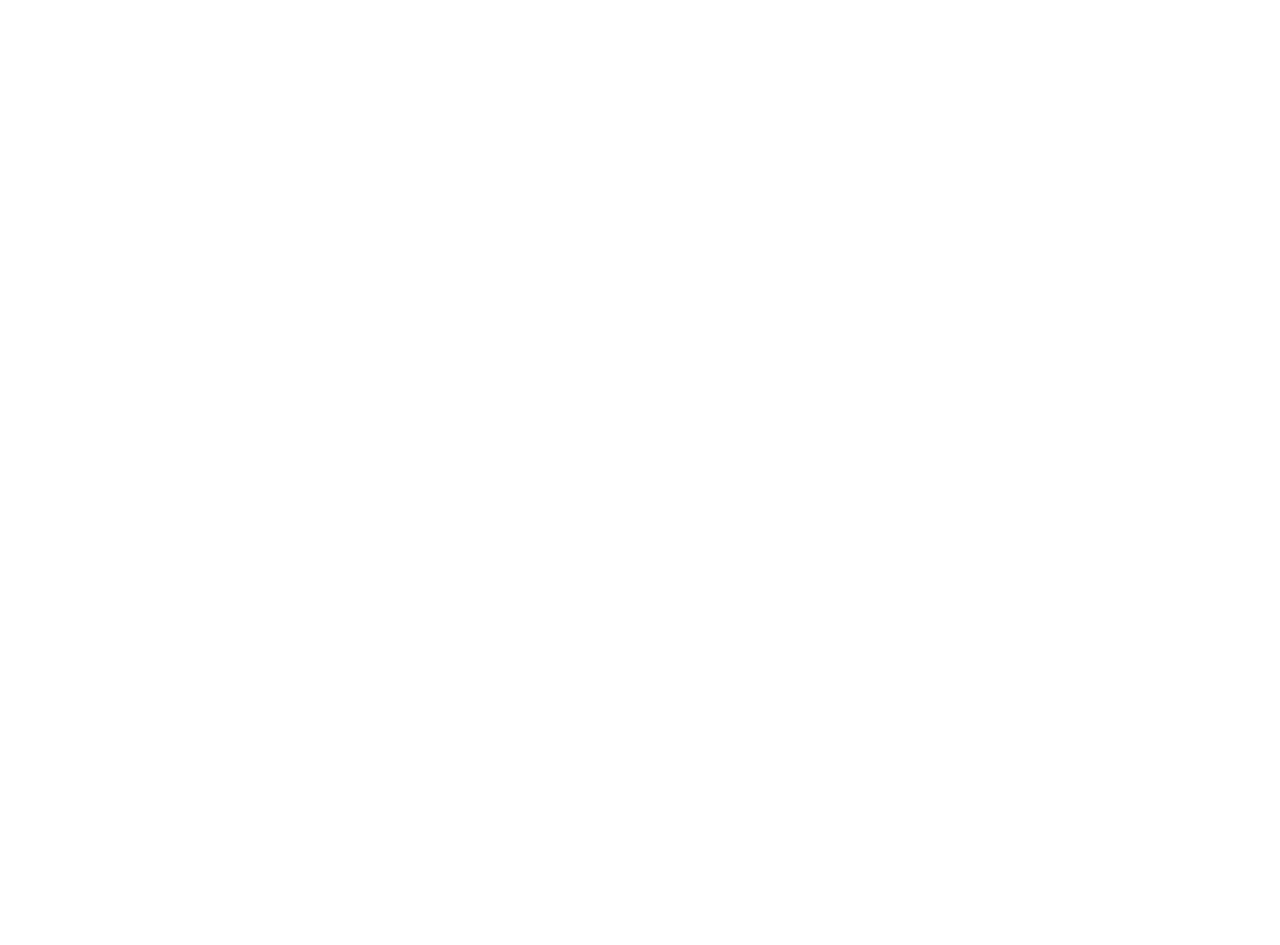
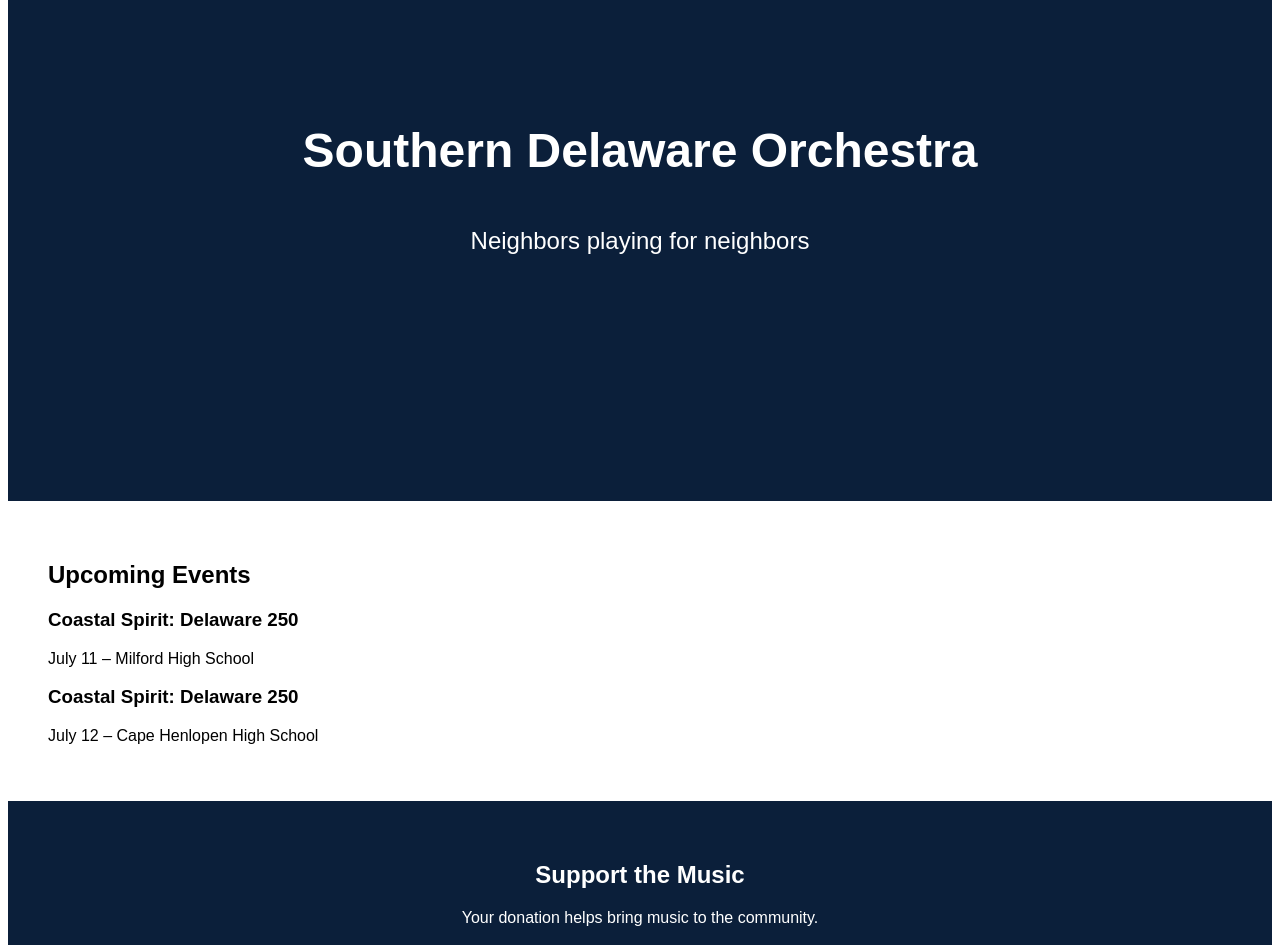
Before and after one commit to cbachman1690/sodelo-website-v2, a Next.js app: page / in a window 1280 px wide. Shown: the part 147-1092 px from the top of the page. Before the commit the page ends 800 px from the top, so only its background shows below. Built offline with nearby package versions, Linux system fonts and the light colour scheme.

Commit message:
Refactor Home component to include sections
Added sections for hero, events, and call to action.

```diff
--- a/app/page.tsx
+++ b/app/page.tsx
@@ -1 +1,52 @@
-export default function Home(){return(<main style={{padding:40,fontFamily:'sans-serif'}}><h1>Southern Delaware Orchestra</h1><p>Neighbors playing for neighbors</p></main>)}
+export default function Home() {
+  return (
+    <main style={{ fontFamily: 'sans-serif' }}>
+
+      {/* HERO */}
+      <section style={{
+        height: '80vh',
+        background: '#0B1F3A',
+        color: 'white',
+        display: 'flex',
+        flexDirection: 'column',
+        justifyContent: 'center',
+        alignItems: 'center',
+        textAlign: 'center'
+      }}>
+        <h1 style={{ fontSize: '3rem' }}>
+          Southern Delaware Orchestra
+        </h1>
+        <p style={{ fontSize: '1.5rem', marginTop: 10 }}>
+          Neighbors playing for neighbors
+        </p>
+      </section>
+
+      {/* EVENTS */}
+      <section style={{ padding: 40 }}>
+        <h2>Upcoming Events</h2>
+
+        <div>
+          <h3>Coastal Spirit: Delaware 250</h3>
+          <p>July 11 – Milford High School</p>
+        </div>
+
+        <div>
+          <h3>Coastal Spirit: Delaware 250</h3>
+          <p>July 12 – Cape Henlopen High School</p>
+        </div>
+      </section>
+
+      {/* CTA */}
+      <section style={{
+        background: '#0B1F3A',
+        color: 'white',
+        padding: 40,
+        textAlign: 'center'
+      }}>
+        <h2>Support the Music</h2>
+        <p>Your donation helps bring music to the community.</p>
+      </section>
+
+    </main>
+  )
+}
```
